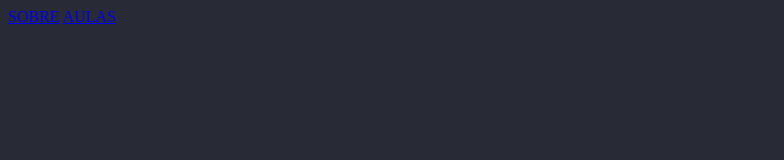
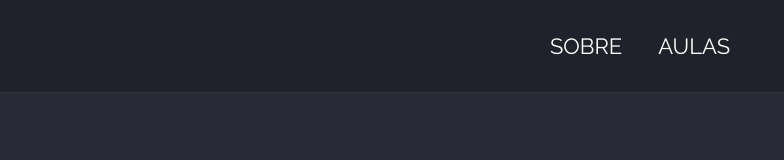
Before and after one commit to patricksprenger/Aulas-Launchbase-modulo1, a plain HTML site: page modulo02/index.html in a window 1280 px wide. Shown: the whole page, without its empty margins (0-784 px from the left). Drawn offline with Linux system fonts and the light colour scheme.

Commit message:
css no menu (header)

```diff
--- a/modulo02/index.html
+++ b/modulo02/index.html
@@ -3,18 +3,50 @@
 
     <head>
         <title>Patrick Sprenger</title>
+        <link href="https://fonts.googleapis.com/css2?family=Raleway:wght@300;400;500;700&display=swap" rel="stylesheet">
         <style>
+            * {
+                margin: 0;
+                padding: 0;
+                border: 0;
+            }
             body {
                 background: #282a36;
-                color: white;
+                font-family: 'Raleway', sans-serif;
             }
+           header {
+               padding: 32px;
+               border-bottom: 1px solid #333;
+               background: rgba(0, 0, 0, 0.2);
+           }
+           header div {
+               text-align: center;
+           }
+
+           header div a {
+               color: white;
+               font-size: 22px;
+               line-height: 28px;
+               margin: 0 16px;
+               text-decoration: none;
+           }
+            header div a:hover{
+                color: #50fa7b;
+                transition: color 900ms;
+            }
+
+
         </style>
     </head>
 
     <body>
         <header>
-            <a href="/">SOBRE</a>
-            <a href="/">AULAS</a>
+            <div class="menu">
+
+                <a href="/">SOBRE</a>
+                <a href="/">AULAS</a>
+
+            </div>
 
         </header>
     </body>
```
